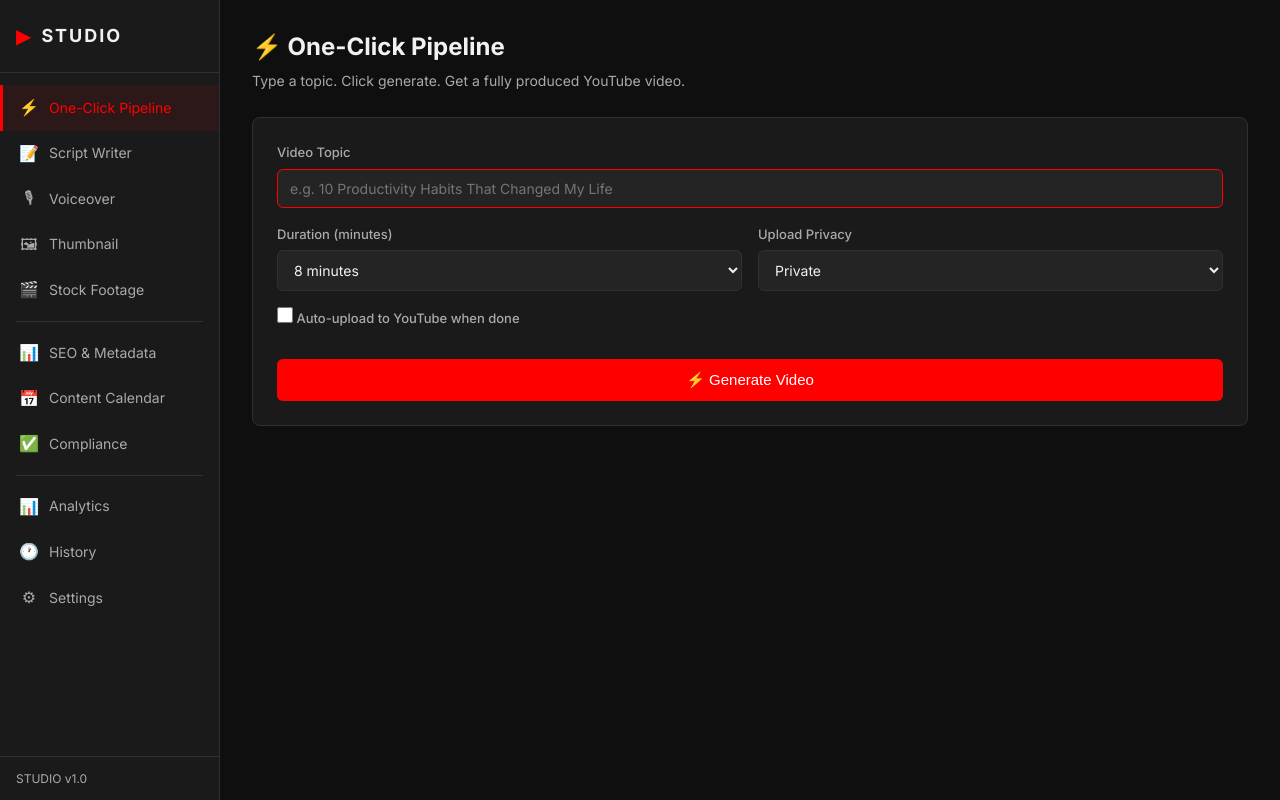
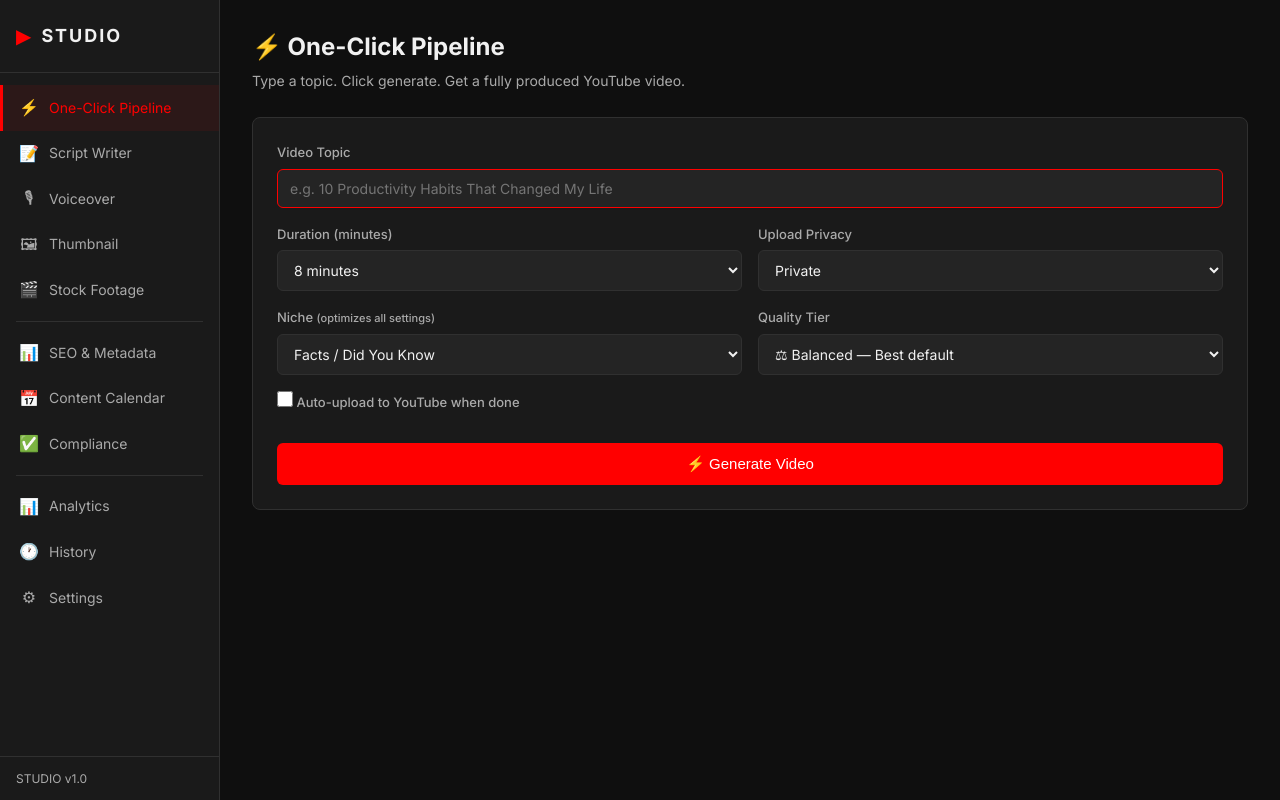
Before and after one commit to mayson208/AiAutomationTool, a Flask app: page / in a window 1280 px wide. Run offline with Flask 3, Linux system fonts and the light colour scheme; some libraries are stand-ins or nearby versions.

Commit message:
upgrade: section 9 — pipeline UI niche selector and quality tier controls

```diff
--- a/templates/index.html
+++ b/templates/index.html
@@ -37,6 +37,32 @@
           <option value="private" selected>Private</option>
           <option value="unlisted">Unlisted</option>
           <option value="public">Public</option>
+        </select>
+      </div>
+    </div>
+    <div class="form-row">
+      <div class="form-group">
+        <label>Niche <span style="color:var(--text-muted);font-size:11px">(optimizes all settings)</span></label>
+        <select name="niche" class="form-select">
+          <option value="finance">Finance & Investing</option>
+          <option value="motivation">Motivational & Quotes</option>
+          <option value="facts" selected>Facts / Did You Know</option>
+          <option value="top10">Top 10 Lists</option>
+          <option value="truecrime">True Crime</option>
+          <option value="history">History</option>
+          <option value="science">Science & Space</option>
+          <option value="selfimprovement">Self Improvement</option>
+          <option value="horror">Horror & Scary Stories</option>
+          <option value="meditation">Meditation & Sleep</option>
+          <option value="news">News Summary</option>
+        </select>
+      </div>
+      <div class="form-group">
+        <label>Quality Tier</label>
+        <select name="quality_tier" class="form-select">
+          <option value="fast">&#9889; Fast — Speed priority</option>
+          <option value="balanced" selected>&#9878; Balanced — Best default</option>
+          <option value="premium">&#11088; Premium — Maximum quality</option>
         </select>
       </div>
     </div>
```
